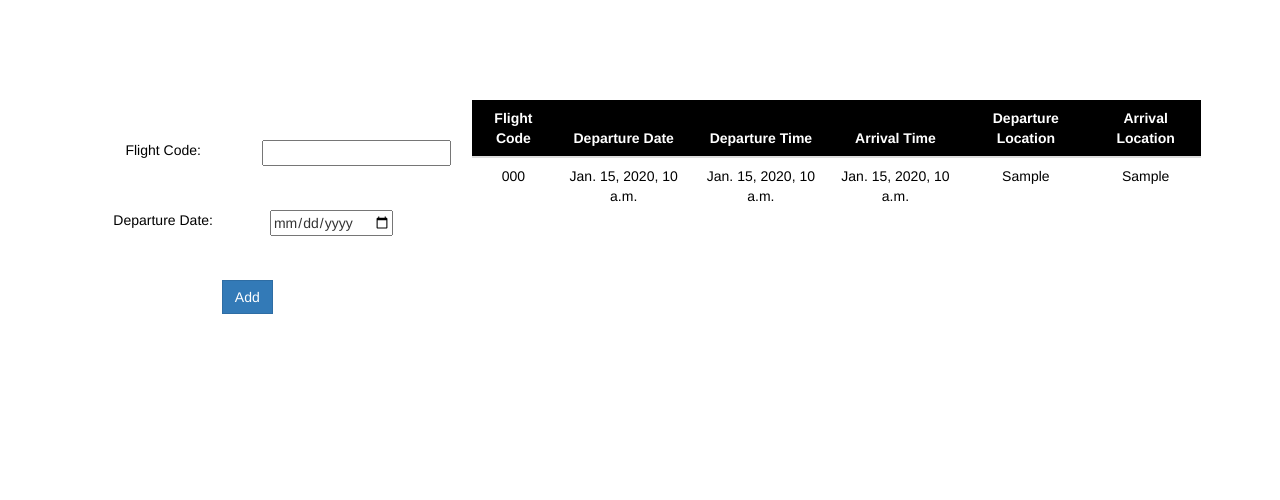
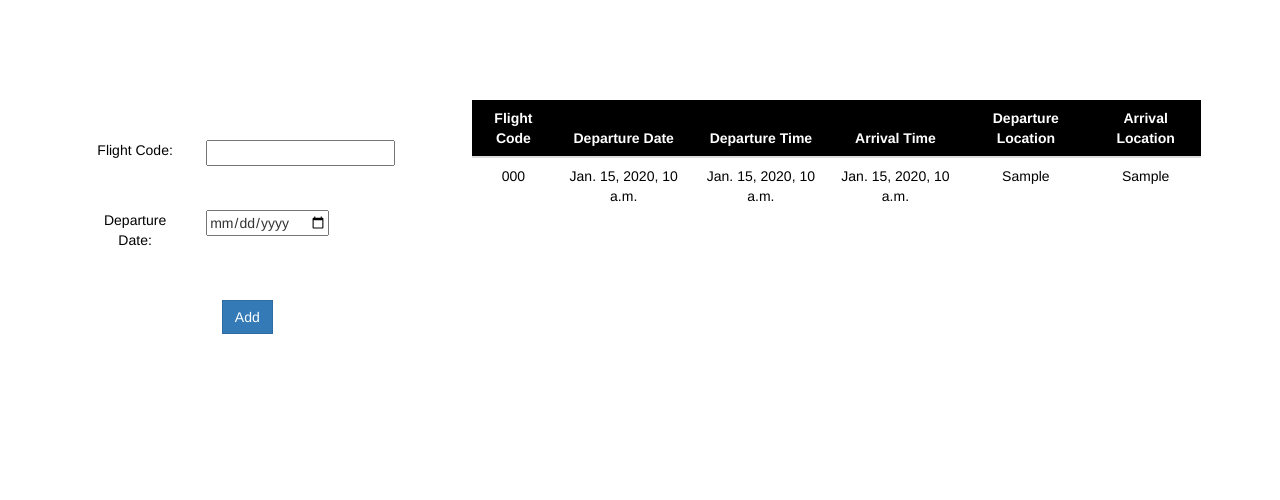
Before and after one commit to Deathridge/planit, a Django app: template flights/templates/flight.html in a window 1280 px wide. Shown: the part 52-552 px from the top of the page. Run offline with Django 3.2, Linux system fonts and the light colour scheme; the template is opened without the code that fills it: most values are stand-ins (such as "Sample title", 1, 10 or a date in 2020); form fields are guessed from the names that the template uses; some libraries are stand-ins or nearby versions.

Commit message:
layout change for form

```diff
--- a/flights/templates/flight.html
+++ b/flights/templates/flight.html
@@ -8,23 +8,23 @@
     	<form id="flightform" class="form-group" action="" method="POST" style="position:relative">
         	{% csrf_token %}
         	<div class="row" id="flightcode">
-            <div class="col-sm-6">
+            <div class="col-sm-4">
             <p>
             Flight Code:
             </p>
             </div>
-            <div class="col-sm-6">
+            <div class="col-sm-4">
         	{{ form.FlightCode }}
             </div>
         	</div>
 
         	<div class="row" id="departuredate">
-            <div class="col-sm-6">
+            <div class="col-sm-4">
             <p>
             Departure Date:
             </p>
             </div>
-            <div class="col-sm-6">
+            <div class="col-sm-4">
         	{{ form.DepartureDate }}
             </div>
         	</div>
```
